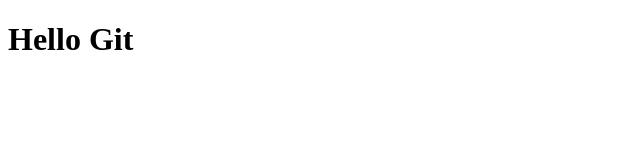
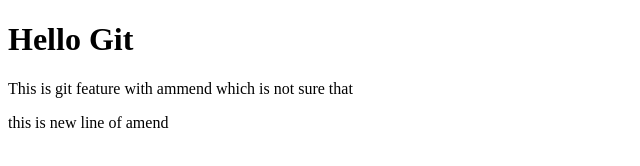
Before and after one commit to info-higaurav/test, a plain HTML site: page client/index.html in a window 1280 px wide. Shown: the whole page, without its empty margins (0-640 px from the left). Drawn offline with Linux system fonts and the light colour scheme.

Commit message:
paragraph added and amend with new amed

```diff
--- a/client/index.html
+++ b/client/index.html
@@ -7,5 +7,7 @@
 </head>
 <body>
     <h1>Hello Git</h1>
+    <p>This is git feature with ammend which is not sure that</p>
+    <p>this is new line of amend</p>
 </body>
 </html>
```
